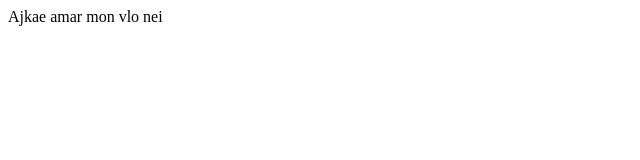
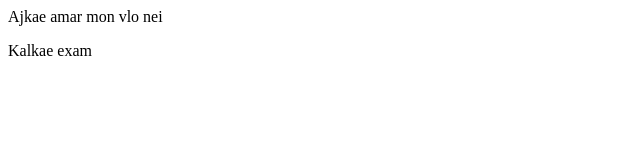
Before and after one commit to 07JamesBond/Practice, a plain HTML site: page index.html in a window 1280 px wide. Shown: the full height of the page, 0-640 px from the left. Drawn offline with Linux system fonts and the light colour scheme.

Commit message:
Add a new line

```diff
--- a/index.html
+++ b/index.html
@@ -1 +1,2 @@
 <p>Ajkae amar mon vlo nei</p>
+<p>Kalkae exam</p>
```
